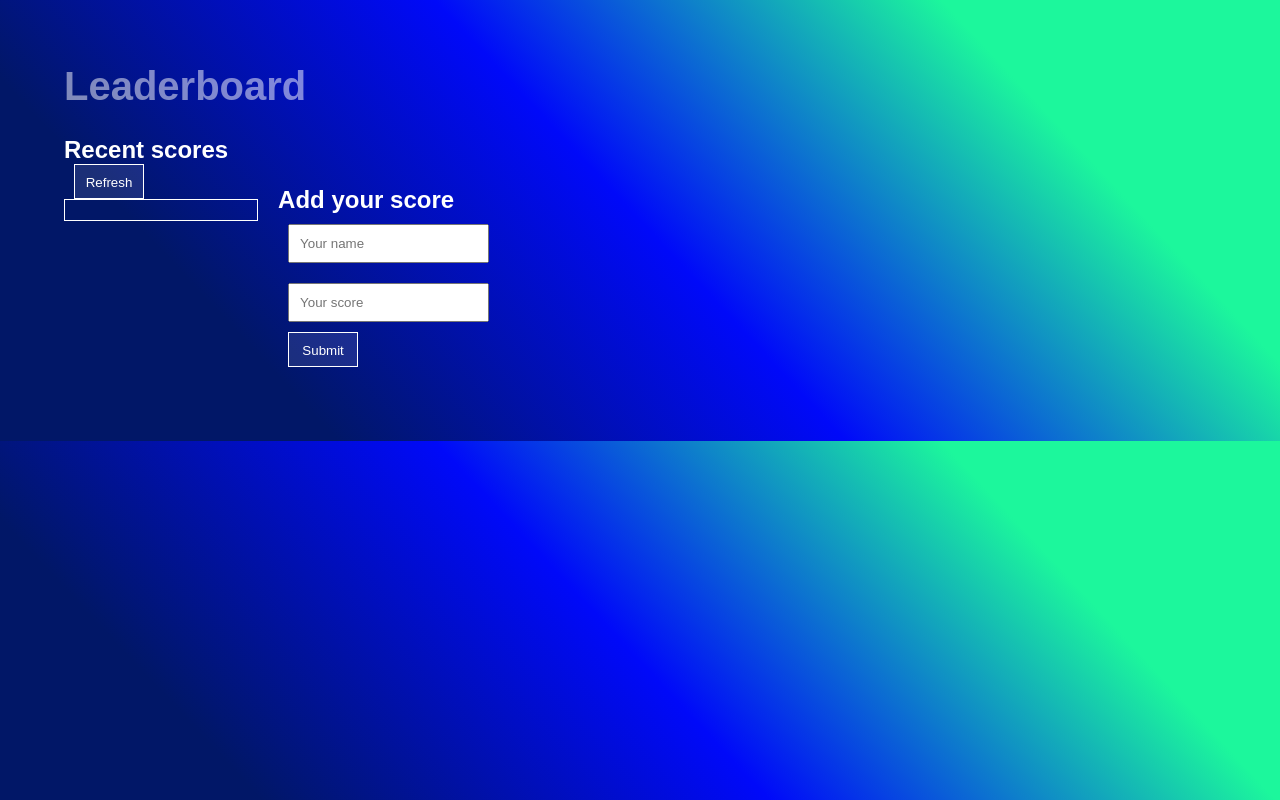
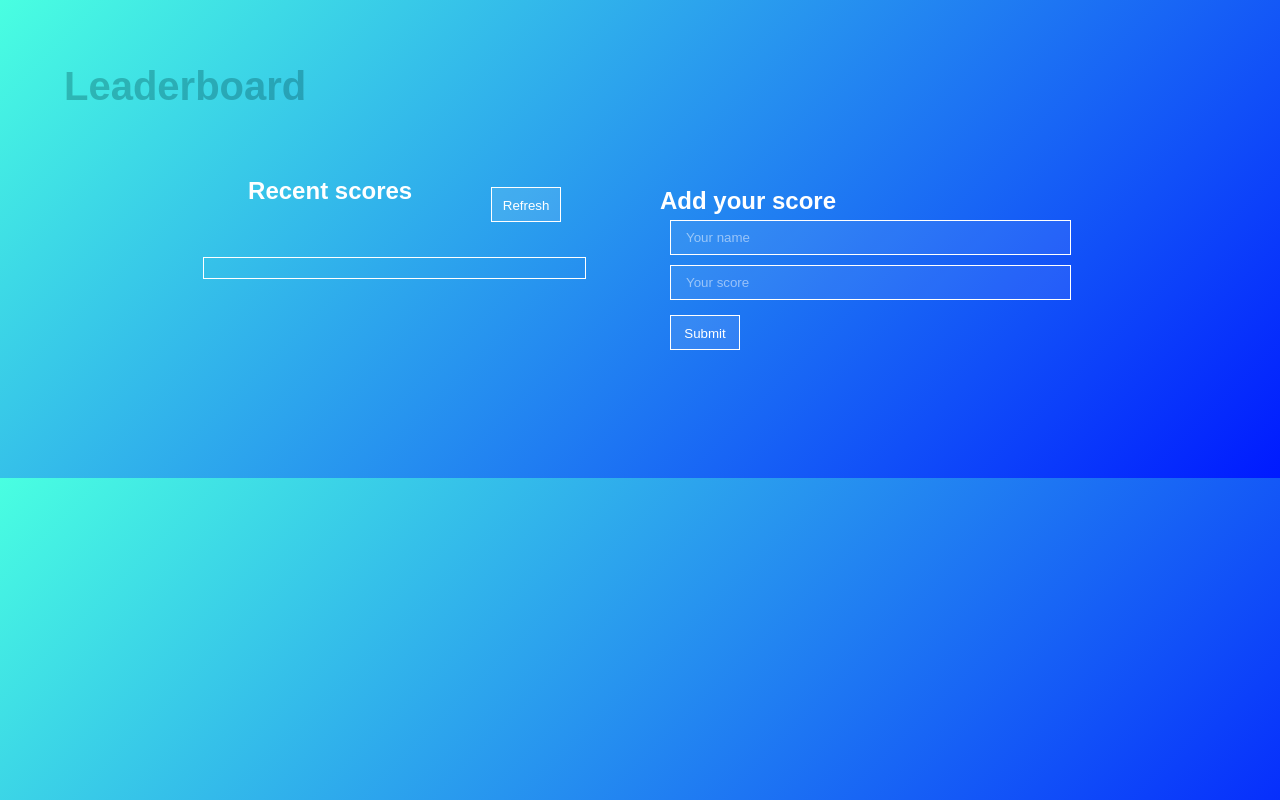
Before and after one commit to zakiyousufi/leaderboard, a website built with webpack: page src/index.html in a window 1280 px wide. Built offline with nearby package versions, Linux system fonts and the light colour scheme; no server answers.

Commit message:
Done with stylelint

```diff
--- a/src/style.css
+++ b/src/style.css
@@ -12,17 +12,31 @@ html {
 
 body {
   padding: 5%;
-  background: linear-gradient(47deg, rgba(1,23,103,1) 20%, rgba(0,9,249,1) 50%, rgba(28,247,156,1) 80%);
-}
-
-.main {
-  padding: 10% 15%;
+  background: linear-gradient(135deg, rgba(73,255,225,1) 0%, rgba(0,26,255,1) 100%);
+  height: 100%
 }
 
 .heading {
   font-size: 40px;
-  color: rgba(255, 255,255, 50%);
+  color: rgba(0, 71, 77, 0.315);
   margin-bottom: 24px;
+}
+
+.container {
+  display: grid;
+  grid-template-columns: 50% 50%;
+  padding: 3.8% 10%;
+}
+
+.recent-header {
+  display: flex;
+  flex-direction: row;
+  justify-content: space-evenly;
+}
+
+h2 {
+  font-size: 24px;
+  color: #fff;
 }
 
 .refresh {
@@ -31,10 +45,10 @@ body {
   padding: 10px 10px;
   color: #fff;
   background-color: rgba(255, 255, 255, 10%);
-  /* stylelint-disable indentation */
   margin-right: 30px;
   margin-left: 10px;
   border: 1px #fff solid;
+  margin: 10px 10px;
 }
 
 .refresh:hover {
@@ -47,41 +61,47 @@ body {
   background-color: rgba(255, 0, 55, 10%);
 }
 
-h2 {
-  font-size: 24px;
-  margin-right: 30px;
-  margin-top: 3px;
-  width: 100%;
-  color: #fff;
-}
-
-.container {
-  display: flex;
-  flex-direction: row;
-}
-
 .API {
   padding: 10px 10px;
   border: 1px solid rgb(255, 255, 255);
   color: #fff;
-  width: 100%;
+  width: 83%;
   height: auto;
+  margin: 25px 24px;
+  text-align: center;
 }
 
-.recent-scores {
-  padding-left: 24px;
+form {
   display: flex;
-  flex-direction: row;
+  flex-direction: column;padding: 10px 20px;
 }
 
-.add-score {
-  margin-top: 40px;
-  padding: 10px 20px;
-  display: flex;
-  flex-direction: column;
+input {
+  margin: 5px 10px;
+  height: 35px;
+  padding: 5px 15px;
+  background-color: rgba(255, 255, 255, 8%);
+  border: 1px solid #fff;
+  color: #fff;
+  outline: none;
 }
 
-.input {
-  margin: 10px 10px;
-  padding: 10px 10px;
+input:focus:hover {
+  outline: none;
 }
+
+::placeholder {
+  color: rgba(255, 255, 255, 50%);
+}
+
+@media (max-width: 706px) {
+  body{
+    padding: 27.5% 10%;
+  }
+
+  .container {
+    display: flex;
+    flex-direction: column;
+    padding: 3.8% 10%;
+  }
+}
```
